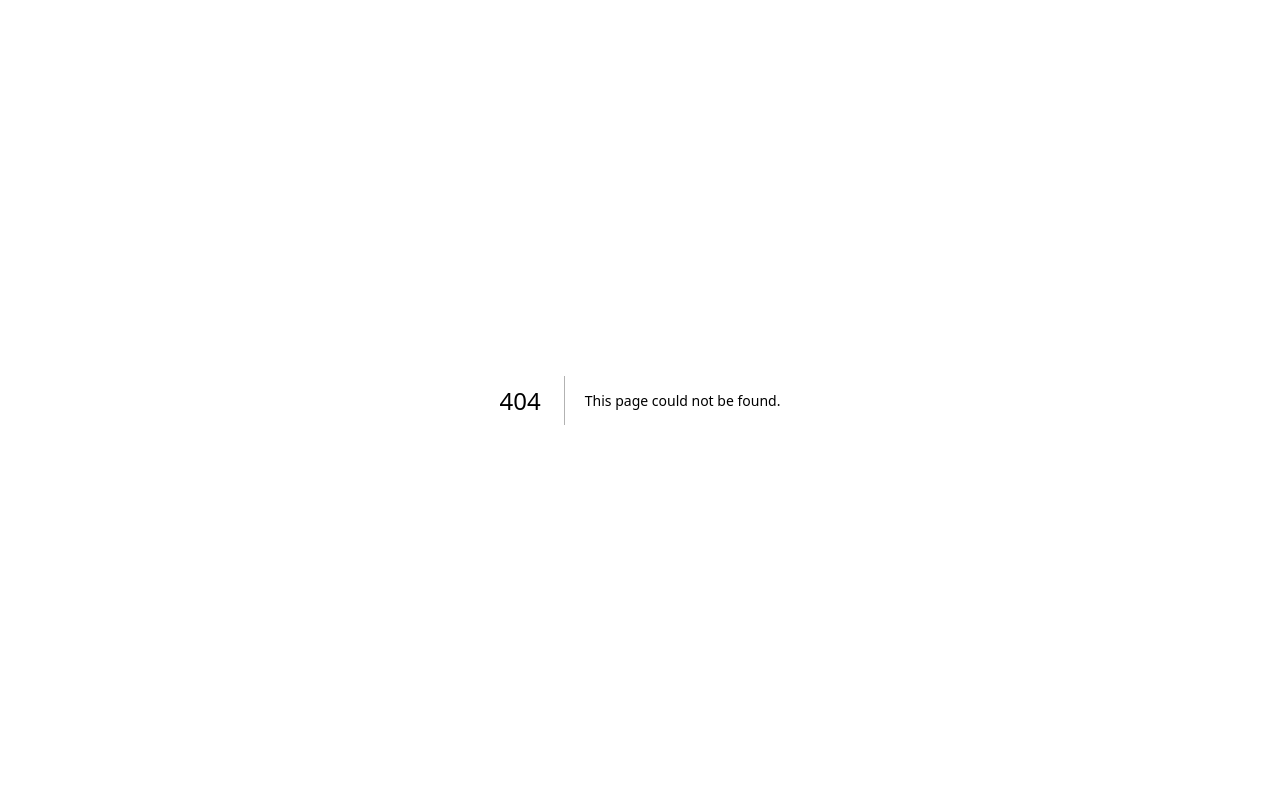
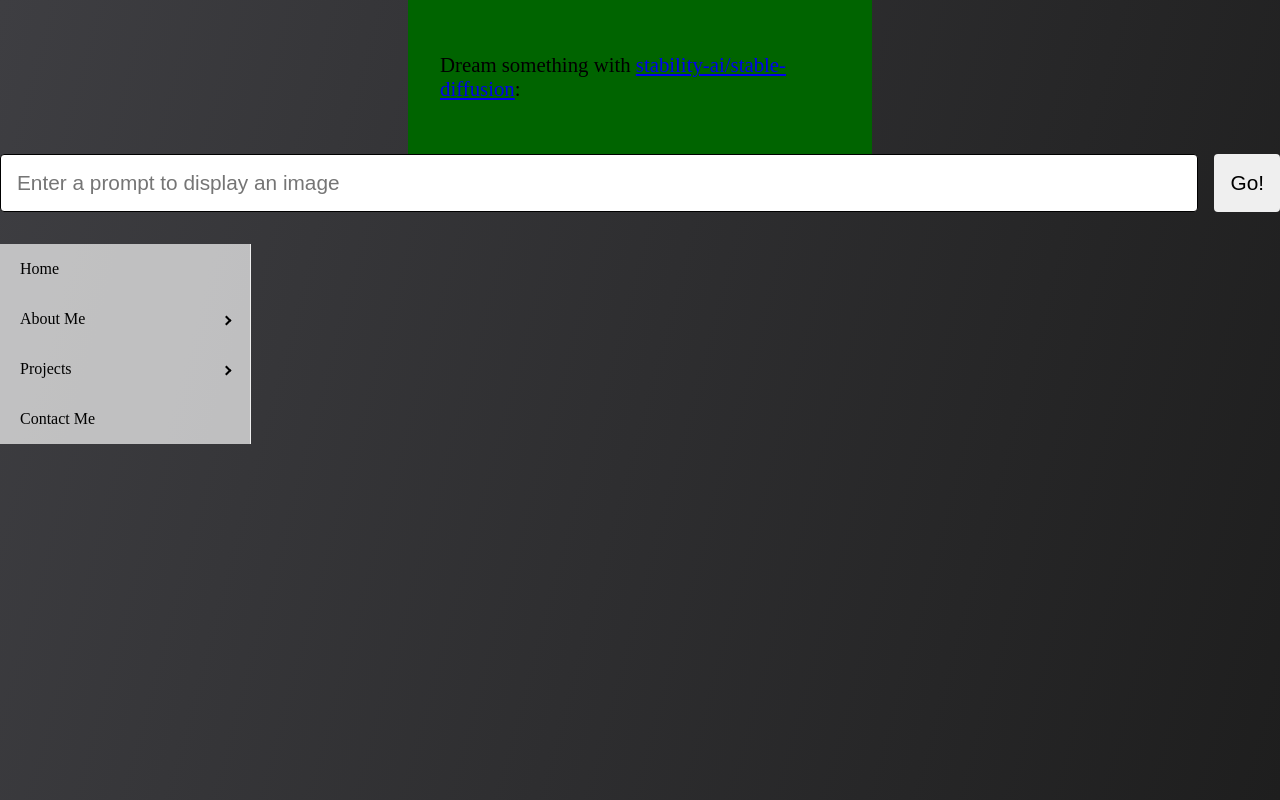
Before and after one commit to jalowe13/jacob-website, a Next.js app: page /replicate in a window 1280 px wide. Before the commit this address had no page. Built offline with nearby package versions, Linux system fonts and the light colour scheme.

Commit message:
Stability diffusion page

```diff
--- /dev/null
+++ b/api/hello.js
@@ -0,0 +1,5 @@
+// Next.js API route support: https://nextjs.org/docs/api-routes/introduction
+
+export default function handler(req, res) {
+  res.status(200).json({ name: 'John Doe' })
+}
--- a/components/MenuLayout.js
+++ b/components/MenuLayout.js
@@ -20,8 +20,9 @@ const MenuLayout =({children}) =>{
                 <MenuItem component={<Link href="/" />}>
                     Home
                 </MenuItem>
+                <SubMenu label="About Me">
                 <MenuItem component={<Link href="/about" />}>
-                    About Me
+                    About
                 </MenuItem>
                 <MenuItem>
                     Skills
@@ -29,13 +30,14 @@ const MenuLayout =({children}) =>{
                 <MenuItem>
                     Resume
                 </MenuItem>
+                </SubMenu>
                 <SubMenu label="Projects">
-                <SubMenu label="School">
-                <MenuItem>
-                    Project 1
+                <SubMenu label="Personal">
+                <MenuItem component={<Link href="/replicate" />}>
+                    Replicate and Next.js
                 </MenuItem>
                 </SubMenu>
-                <SubMenu label="Personal">
+                <SubMenu label="School">
                 </SubMenu>
                 </SubMenu>
                 <MenuItem>
--- /dev/null
+++ b/next.config.js
@@ -0,0 +1,25 @@
+/*
+https://replicate.com/docs/get-started/nextjs
+*/
+
+/** @type {import('next').NextConfig} */
+const nextConfig = {
+  reactStrictMode: true,
+  images: {
+    remotePatterns: [
+      {
+        protocol: "https",
+        hostname: "replicate.com"
+      },
+      {
+        protocol: "https",
+        hostname: "replicate.delivery",
+      }
+    ],
+  },
+  experimental: {
+    appDir: true,
+  },
+};
+
+module.exports = nextConfig
--- /dev/null
+++ b/pages/api/hello.js
@@ -0,0 +1,5 @@
+// Next.js API route support: https://nextjs.org/docs/api-routes/introduction
+
+export default function handler(req, res) {
+  res.status(200).json({ name: 'John Doe' })
+}
--- /dev/null
+++ b/pages/api/predictions/[id].js
@@ -0,0 +1,24 @@
+// Source https://replicate.com/docs/get-started/
+// For the [id] portion, Next.js uses dynamic routing with the url as the variable
+// Second part of the backend
+
+export default async function handler(req, res) {
+  const response = await fetch(
+    "https://api.replicate.com/v1/predictions/" + req.query.id,
+    {
+      headers: {
+        Authorization: `Token ${process.env.REPLICATE_API_TOKEN}`,
+        "Content-Type": "application/json",
+      },
+    }
+  );
+  if (response.status !== 200) {
+    let error = await response.json();
+    res.statusCode = 500;
+    res.end(JSON.stringify({ detail: error.detail }));
+    return;
+  }
+
+  const prediction = await response.json();
+  res.end(JSON.stringify(prediction));
+}
--- /dev/null
+++ b/pages/api/predictions/index.js
@@ -0,0 +1,32 @@
+// Source https://replicate.com/docs/get-started/  Step 4
+
+// Backend work
+
+export default async function handler(req, res) {
+  const response = await fetch("https://api.replicate.com/v1/predictions", {
+    method: "POST",
+    headers: {
+      Authorization: `Token ${process.env.REPLICATE_API_TOKEN}`,
+      "Content-Type": "application/json",
+    },
+    body: JSON.stringify({
+      // Pinned to a specific version of Stable Diffusion
+      // See https://replicate.com/stability-ai/stable-diffussion/versions
+      version: "6359a0cab3ca6e4d3320c33d79096161208e9024d174b2311e5a21b6c7e1131c",
+
+      // This is the text prompt that will be submitted by a form on the frontend
+      input: { prompt: req.body.prompt },
+    }),
+  });
+
+  if (response.status !== 201) {
+    let error = await response.json();
+    res.statusCode = 500;
+    res.end(JSON.stringify({ detail: error.detail }));
+    return;
+  }
+
+  const prediction = await response.json();
+  res.statusCode = 201;
+  res.end(JSON.stringify(prediction));
+}
--- a/pages/index.js
+++ b/pages/index.js
@@ -9,12 +9,15 @@ export default function Home() {
     <div className={styles.container}>
       Jacob's Site
     </div>
+    <MenuLayout></MenuLayout>
+    <div className={styles.form}>
+    </div>
 
       <Head>
         <title>Jacob</title>
         <link rel="icon" href="/favicon.ico" />
       </Head>
-    <MenuLayout></MenuLayout>
+
     </div>
   )
 }
--- /dev/null
+++ b/pages/replicate.js
@@ -0,0 +1,91 @@
+import { useState } from "react";
+import Head from "next/head";
+import Image from "next/image";
+
+import MenuLayout from "../components/MenuLayout";
+import styles from "../styles/Home.module.css"
+
+
+
+const sleep = (ms) => new Promise((r) => setTimeout(r, ms));
+
+export default function Home(){
+
+    // Prediction home function
+    const [prediction, setPrediction] = useState(null);
+    const [error, setError] = useState(null);
+
+    const handleSubmit = async (e) => {
+      e.preventDefault();
+      const response = await fetch("/api/predictions", {
+        method: "POST",
+        headers: {
+          "Content-Type": "application/json",
+        },
+        body: JSON.stringify({
+          prompt: e.target.prompt.value,
+        }),
+      });
+      let prediction = await response.json();
+      if (response.status !== 201) {
+        setError(prediction.detail);
+        return;
+      }
+      setPrediction(prediction);
+
+      while (
+        prediction.status !== "succeeded" &&
+        prediction.status !== "failed"
+      ) {
+        await sleep(1000);
+        const response = await fetch("/api/predictions/" + prediction.id);
+        prediction = await response.json();
+        if (response.status !== 200) {
+          setError(prediction.detail);
+          return;
+        }
+        console.log({prediction})
+        setPrediction(prediction);
+      }
+    };
+
+
+
+    return(
+        <div className={styles.bg}>
+            <div className={styles.container}>
+                <Head>
+                    <title> Replicate and Next.js</title>
+                </Head>
+                <p>
+                Dream something with{" "}
+                <a href="https://replicate.com/stability-ai/stable-diffusion">stability-ai/stable-diffusion</a>:
+                </p>
+            </div>
+
+            <form className={styles.form} onSubmit={handleSubmit}>
+        <input type="text" name="prompt" placeholder="Enter a prompt to display an image" />
+        <button type="submit">Go!</button>
+      </form>
+
+      {error && <div>{error}</div>}
+
+      {prediction && (
+        <div>
+            {prediction.output && (
+              <div className={styles.imageWrapper}>
+              <Image
+                fill
+                src={prediction.output[prediction.output.length - 1]}
+                alt="output"
+                sizes='100vw'
+              />
+              </div>
+            )}
+            <p>status: {prediction.status}</p>
+        </div>
+      )}
+    <MenuLayout />
+    </div>
+  );
+}
```
Also changed, not shown: jsconfig.json (added, +8 -0 lines), .eslintrc.json (added), 1 other file (tests, documents, lock files or other folders).
